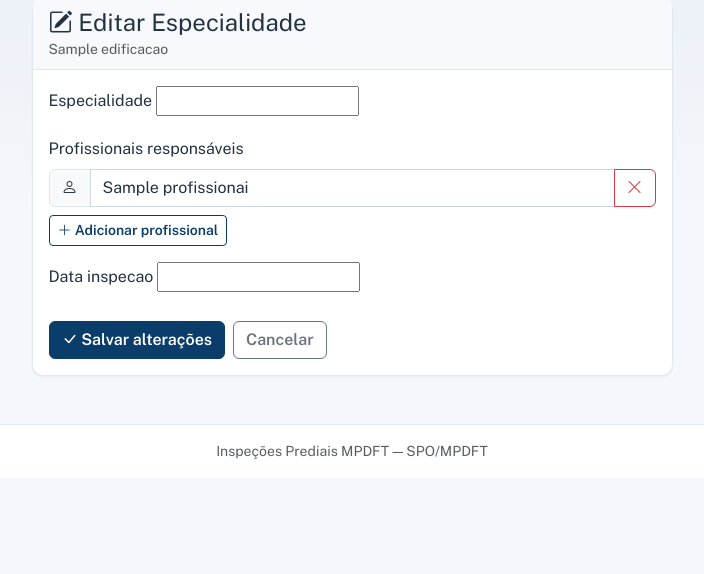
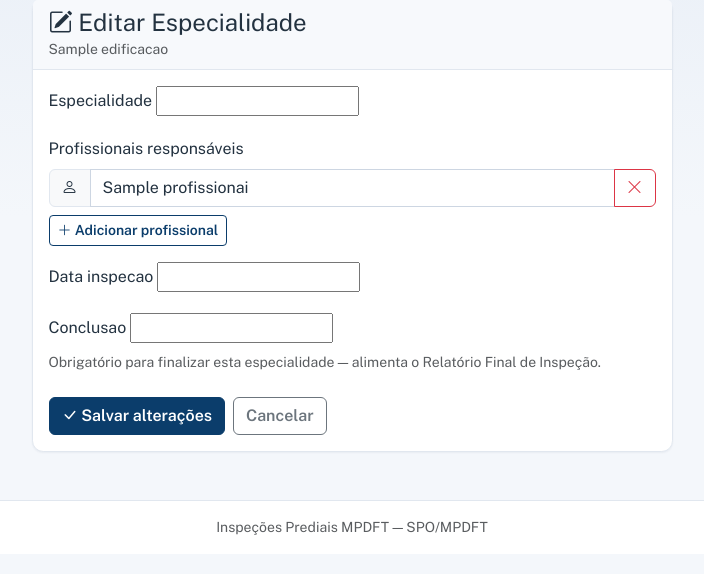
Before and after one commit to juliomandai/inspecoes-prediais-mpdft-, a Django app: template src/apps/inspecoes/templates/inspecoes/especialidade_form.html in a window 1280 px wide. Shown: the part 124-698 px from the top of the page, without its empty margins (288-992 px from the left). Run offline with Django 3.2, Linux system fonts and the light colour scheme; the template is opened without the code that fills it: most values are stand-ins (such as "Sample title", 1, 10 or a date in 2020); form fields are guessed from the names that the template uses.

Commit message:
feat: InspecaoEspecialidade.conclusao, exigida para finalizar (ADR-09)
Co-Authored-By: Claude Sonnet 5 <noreply@anthropic.com>
Claude-Session: https://claude.ai/code/session_012M53XwiHRoSz8x6d8MkVpf

```diff
--- a/src/apps/inspecoes/forms.py
+++ b/src/apps/inspecoes/forms.py
@@ -45,12 +45,14 @@ class EspecialidadeForm(forms.ModelForm):
 
     class Meta:
         model = InspecaoEspecialidade
-        fields = ['especialidade', 'data_inspecao']
+        fields = ['especialidade', 'data_inspecao', 'conclusao']
         widgets = {
             'especialidade': forms.Select(attrs={'class': 'form-select'}),
+            'conclusao': forms.Textarea(attrs={'class': 'form-control', 'rows': 4}),
         }
         labels = {
             'especialidade': 'Especialidade',
+            'conclusao': 'Conclusão e direcionamentos',
         }
 
     def __init__(self, *args, inspecao=None, **kwargs):
--- a/src/apps/inspecoes/models.py
+++ b/src/apps/inspecoes/models.py
@@ -59,6 +59,11 @@ class InspecaoEspecialidade(SoftDeleteModel):
     profissional = models.TextField('Profissionais responsáveis', help_text='Um nome por linha.')
     data_inspecao = models.DateField('Data da inspeção')
     status = models.CharField('Status', max_length=20, choices=STATUS_CHOICES, default='em_andamento')
+    conclusao = models.TextField(
+        'Conclusão e direcionamentos', blank=True,
+        help_text='Texto livre, redigido pelo profissional responsável — exigido '
+                   'para finalizar esta especialidade.',
+    )
     criado_em = models.DateTimeField(auto_now_add=True)
     atualizado_em = models.DateTimeField(auto_now=True)
 
--- a/src/apps/inspecoes/templates/inspecoes/especialidade_form.html
+++ b/src/apps/inspecoes/templates/inspecoes/especialidade_form.html
@@ -61,6 +61,15 @@
             {% endif %}
           </div>
 
+          <div class="mb-3">
+            <label for="{{ form.conclusao.id_for_label }}" class="form-label">{{ form.conclusao.label }}</label>
+            {{ form.conclusao }}
+            <div class="form-text">Obrigatório para finalizar esta especialidade — alimenta o Relatório Final de Inspeção.</div>
+            {% if form.conclusao.errors %}
+            <div class="text-danger small mt-1">{{ form.conclusao.errors }}</div>
+            {% endif %}
+          </div>
+
           {% if form.non_field_errors %}
           <div class="alert alert-danger">{{ form.non_field_errors }}</div>
           {% endif %}
--- a/src/apps/inspecoes/views.py
+++ b/src/apps/inspecoes/views.py
@@ -333,6 +333,9 @@ def especialidade_finalizar(request, pk):
         return _redirect_detail(esp.inspecao_id, esp.pk)
     if not esp.achados.exists():
         messages.error(request, 'Não é possível finalizar sem achados registrados.')
+        return _redirect_detail(esp.inspecao_id, esp.pk)
+    if not esp.conclusao.strip():
+        messages.error(request, 'Não é possível finalizar sem preencher a conclusão e os direcionamentos.')
         return _redirect_detail(esp.inspecao_id, esp.pk)
     esp.status = 'finalizada'
     esp.save(update_fields=['status', 'atualizado_em'])
```
Also changed, not shown: src/apps/inspecoes/tests/test_relatorio_final_invariantes.py (added, +48 -0 lines), src/apps/inspecoes/migrations/0016_inspecaoespecialidade_conclusao.py (added).
